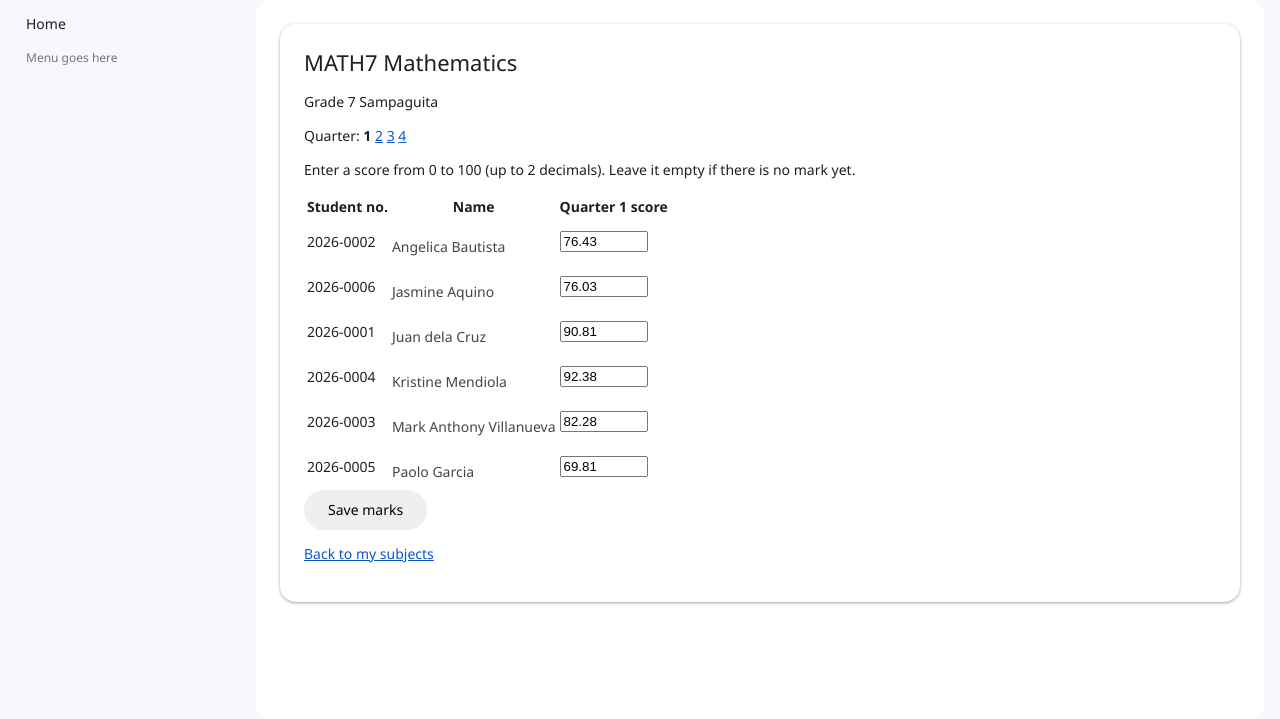
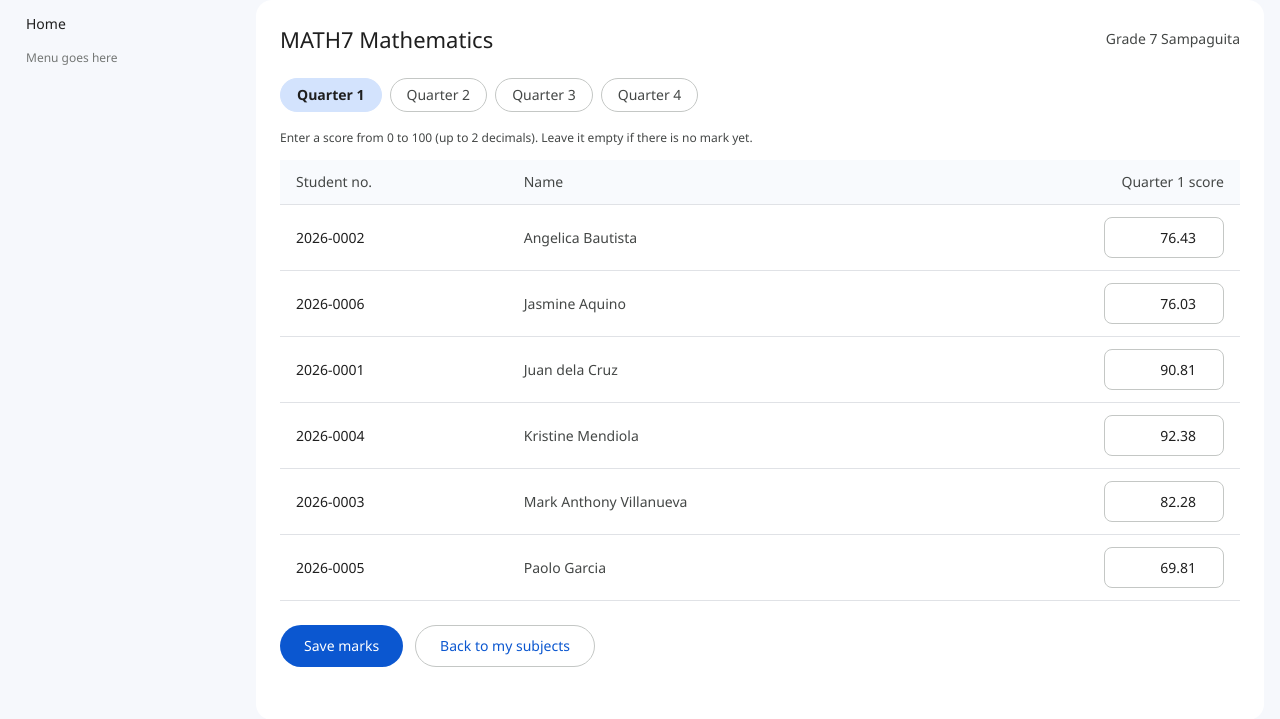
Before and after one commit to re-code1/laravel-capstone-2, a Laravel app: page /subjects/1/marks in a window 1280 px wide. Shown: the part 64-783 px from the top of the page. Run offline with Laravel 12, Linux system fonts and the light colour scheme; a user stored in the database is signed in; data comes from the database, SQL or seed files in the repository.

Commit message:
Restyle subjects and marks pages with the design standard (Seat 4)
- subjects/index: page header, compose button, standard table, empty state
- subjects/create: narrow card, .input fields with errors, form actions
- marks/edit: quarter tabs, score table, per-row errors, form actions
- views no longer print the status message (the layout shows it)
- school.css: appended a marked seat-4 block (table, btn-compose,
  quarter-tabs, input-score, text helpers); nothing above it changed

Co-Authored-By: Claude Sonnet 5.5 <noreply@anthropic.com>

```diff
--- a/public/css/school.css
+++ b/public/css/school.css
@@ -116,3 +116,25 @@ label { display: block; margin: 16px 0 6px; font: 500 14px var(--font); color: v
 
 /* Hidden labels */
 .sr-only { position: absolute; width: 1px; height: 1px; padding: 0; margin: -1px; overflow: hidden; clip: rect(0,0,0,0); border: 0; }
+
+/* ==== seat 4: table, compose button, quarter tabs, score input ==== */
+.table-wrap { overflow-x: auto; }
+.table { width: 100%; border-collapse: collapse; font-size: 14px; }
+.table th { text-align: left; padding: 12px 16px; background: var(--color-surface-alt); color: var(--color-text-muted); font-weight: 500; border-bottom: 1px solid var(--color-divider); }
+.table td { padding: 12px 16px; border-bottom: 1px solid var(--color-divider); }
+.table tbody tr:hover { background: rgba(232,234,237,.5); }
+.table th.num, .table td.num { text-align: right; font-variant-numeric: tabular-nums; }
+.table .actions { text-align: right; white-space: nowrap; }
+.table .table-label { margin: 0; }
+
+.btn-compose { background: var(--color-primary-soft); color: var(--color-text); border-radius: var(--radius-card); padding: 16px 24px; }
+.btn-compose:hover { box-shadow: var(--shadow-card); text-decoration: none; }
+
+.quarter-tabs { display: flex; flex-wrap: wrap; gap: 8px; margin-bottom: 16px; }
+.quarter-tabs a { padding: 6px 16px; border-radius: var(--radius-pill); border: 1px solid var(--color-border); color: var(--color-text-muted); text-decoration: none; font-weight: 500; }
+.quarter-tabs a:hover { background: var(--color-hover); }
+.quarter-tabs a.active { background: var(--color-primary-soft); color: var(--color-text); font-weight: 700; border-color: var(--color-primary-soft); }
+
+.input-score { max-width: 120px; text-align: right; }
+.text-muted { color: var(--color-text-muted); }
+.text-small { font-size: 12px; }
--- a/resources/views/marks/edit.blade.php
+++ b/resources/views/marks/edit.blade.php
@@ -3,70 +3,66 @@
 @section('title', 'Marks: '.$subject->name)
 
 @section('content')
-    <section class="card">
+    <div class="page-header">
         <h1>{{ $subject->code }} {{ $subject->name }}</h1>
-        <p>{{ $subject->section->fullName() }}</p>
+        <span class="text-muted">{{ $subject->section->fullName() }}</span>
+    </div>
 
-        <p>
-            Quarter:
+    <nav class="quarter-tabs" aria-label="Quarter">
         @foreach ($quarters as $q)
-                @if ($q === $quarter)
-                    <strong>{{ $q }}</strong>
-                @else
-                    <a href="{{ route('marks.edit', ['subject' => $subject, 'quarter' => $q]) }}">{{ $q }}</a>
-                @endif
+            <a href="{{ route('marks.edit', ['subject' => $subject, 'quarter' => $q]) }}"
+               @class(['active' => $q === $quarter]) @if ($q === $quarter) aria-current="page" @endif>Quarter {{ $q }}</a>
         @endforeach
-        </p>
-
-        @if (session('status'))
-            <p>{{ session('status') }}</p>
-        @endif
+    </nav>
 
     @error('scores')
-            <p>{{ $message }}</p>
+        <div class="alert alert-danger" role="alert">{{ $message }}</div>
     @enderror
 
     @if ($students->isEmpty())
-            <p>There are no students in this section yet.</p>
+        <div class="empty-state">There are no students in this section yet.</div>
     @else
-            <p>Enter a score from 0 to 100 (up to 2 decimals). Leave it empty if there is no mark yet.</p>
+        <p class="text-muted text-small">Enter a score from 0 to 100 (up to 2 decimals). Leave it empty if there is no mark yet.</p>
 
         <form method="POST" action="{{ route('marks.update', $subject) }}">
             @csrf
             @method('PUT')
             <input type="hidden" name="quarter" value="{{ $quarter }}">
 
-                <table>
+            <div class="table-wrap">
+                <table class="table">
                     <thead>
                         <tr>
                             <th>Student no.</th>
                             <th>Name</th>
-                            <th>Quarter {{ $quarter }} score</th>
+                            <th class="num">Quarter {{ $quarter }} score</th>
                         </tr>
                     </thead>
                     <tbody>
                         @foreach ($students as $student)
                             <tr>
                                 <td>{{ $student->student_no }}</td>
-                                <td><label for="score-{{ $student->id }}">{{ $student->user->name }}</label></td>
-                                <td>
+                                <td><label for="score-{{ $student->id }}" class="table-label">{{ $student->user->name }}</label></td>
+                                <td class="num">
                                     <input type="number" step="0.01" min="0" max="100"
+                                           class="input input-score @error('scores.'.$student->id) input-error @enderror"
                                            id="score-{{ $student->id }}"
                                            name="scores[{{ $student->id }}]"
                                            value="{{ old('scores.'.$student->id, $student->marks->first()?->score) }}">
                                     @error('scores.'.$student->id)
-                                        <p>{{ $message }}</p>
+                                        <div class="field-error">{{ $message }}</div>
                                     @enderror
                                 </td>
                             </tr>
                         @endforeach
                     </tbody>
                 </table>
+            </div>
 
-                <button type="submit" class="btn">Save marks</button>
+            <div class="form-actions">
+                <button type="submit" class="btn btn-primary">Save marks</button>
+                <a href="{{ route('subjects.index') }}" class="btn btn-secondary">Back to my subjects</a>
+            </div>
         </form>
     @endif
-
-        <p><a href="{{ route('subjects.index') }}">Back to my subjects</a></p>
-    </section>
 @endsection
```
Also changed, not shown: resources/views/subjects/create.blade.php (+14 -17 lines), resources/views/subjects/index.blade.php (+14 -15 lines). Lines whose indentation alone changed are shown as unchanged.
